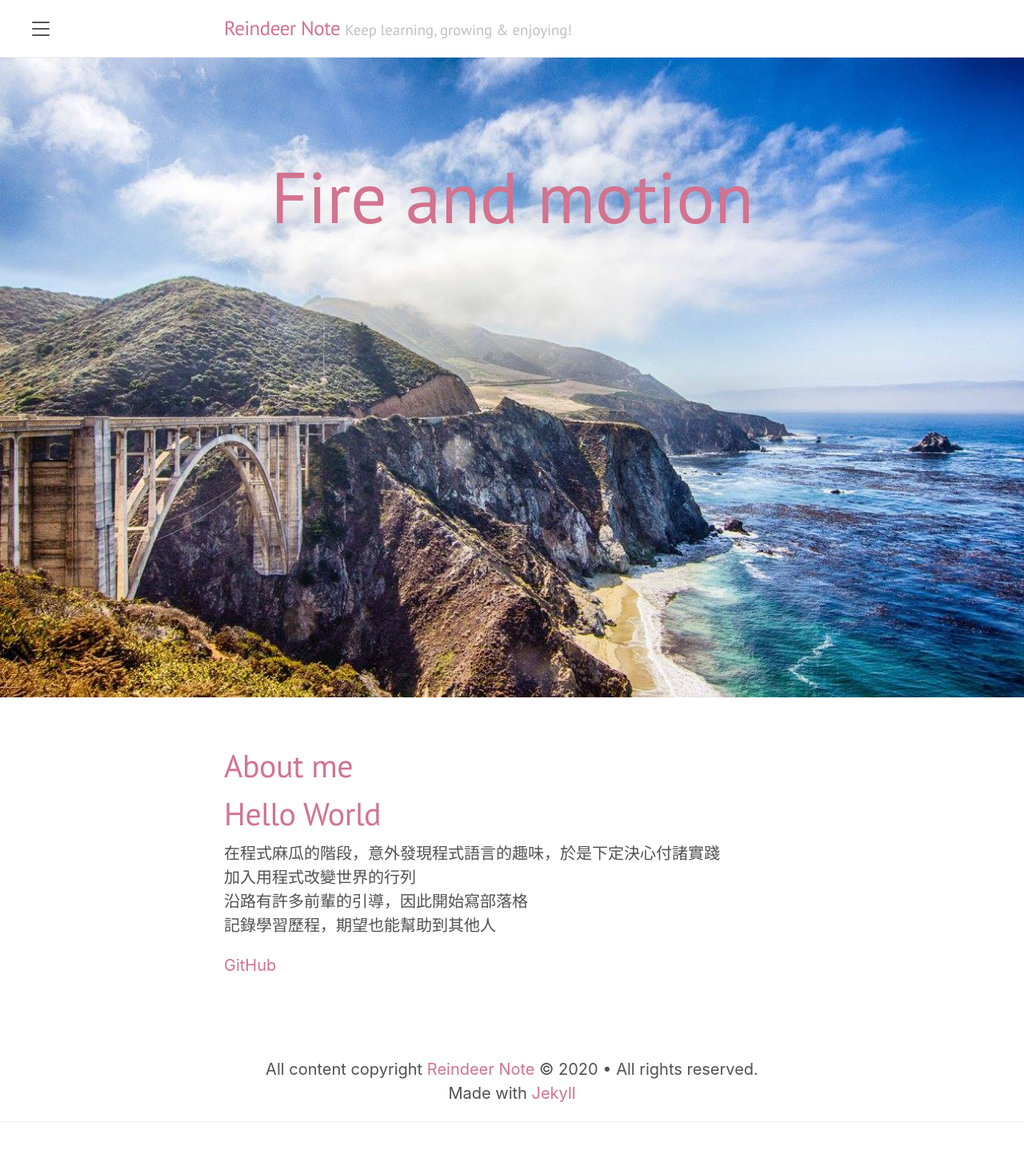
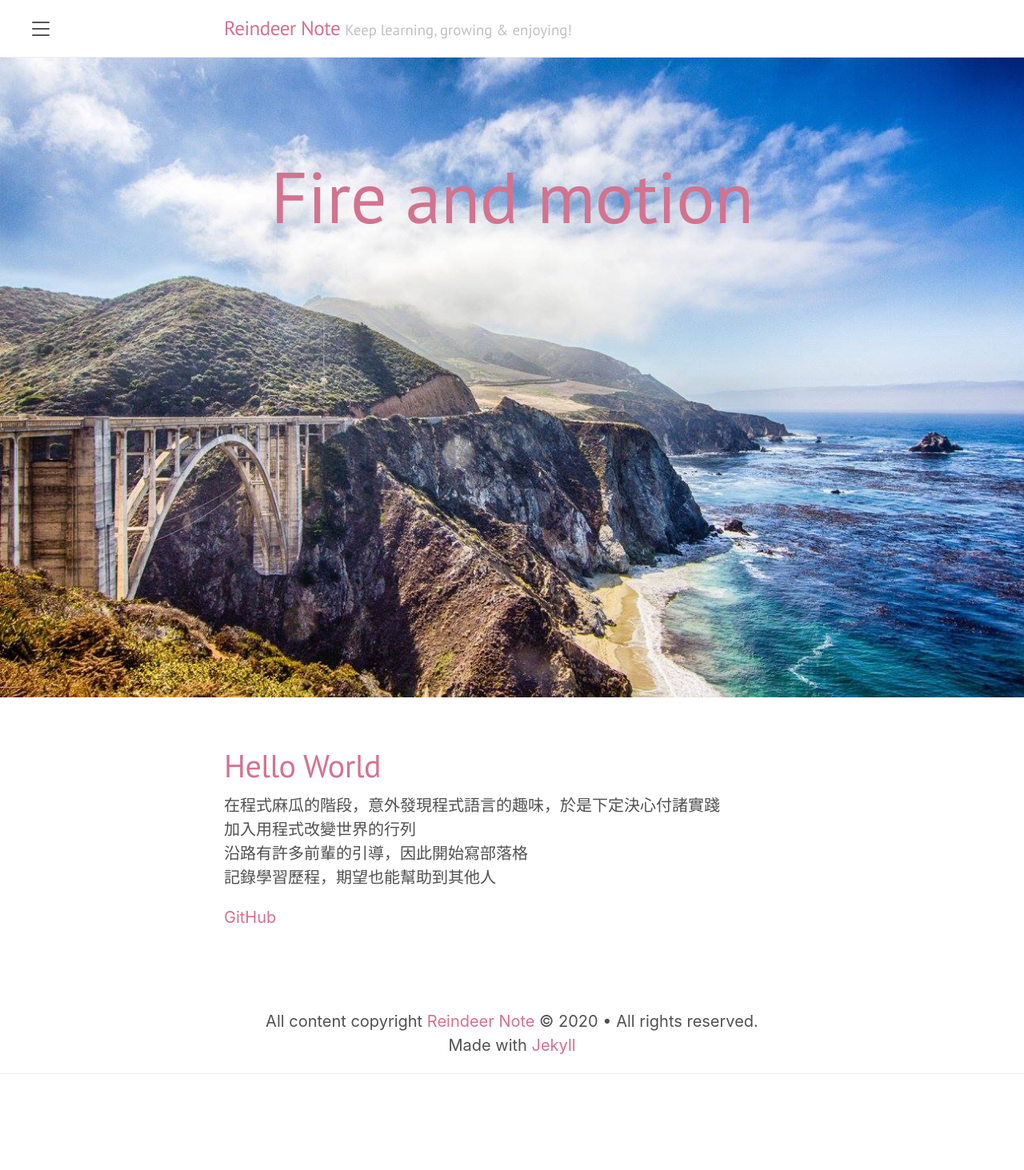
Before and after one commit to lindawu100/lindawu100.github.io, a Jekyll site: the page built from about.md, in a window 1280 px wide. Shown: the whole page at 80% size. Built offline with Jekyll 4.4.1, drawn with Linux system fonts in a browser that asks for light colours; after the commit the page ends 1403 px from its top, so only the background shows below that.

```diff
--- a/_config.yml
+++ b/_config.yml
@@ -19,7 +19,7 @@
 
 # Custom vars
 version:             1.1.0
-google_analytics_id: #UA-XXXX-Y
+# google_analytics_id: #UA-XXXX-Y
 
 social:
   - name: Twitter
--- a/_includes/sidebar.html
+++ b/_includes/sidebar.html
@@ -26,7 +26,7 @@
     {% endfor %}
 
     <!-- <a class="sidebar-nav-item" href="{{ site.github.repo }}/archive/v{{ site.version }}.zip">Download</a> -->
-    <a class="sidebar-nav-item" href="{{ site.github.repo }}">GitHub project</a>
+    <a class="sidebar-nav-item" href="https://github.com/Tomato-Warrior/tomato">Project - TomeowTokei</a>
     <!-- <span class="sidebar-nav-item">Currently v{{ site.version }}</span> -->
   </nav>
 
--- a/about.md
+++ b/about.md
@@ -1,9 +1,8 @@
 ---
 layout: page
-title: About me
+title: Hello World
 ---
 
-# Hello World
 在程式麻瓜的階段，意外發現程式語言的趣味，於是下定決心付諸實踐<br />
 加入用程式改變世界的行列<br />
 沿路有許多前輩的引導，因此開始寫部落格<br />
```
Also changed, not shown: public/favicon.ico, public/favicon2.ico (added).
